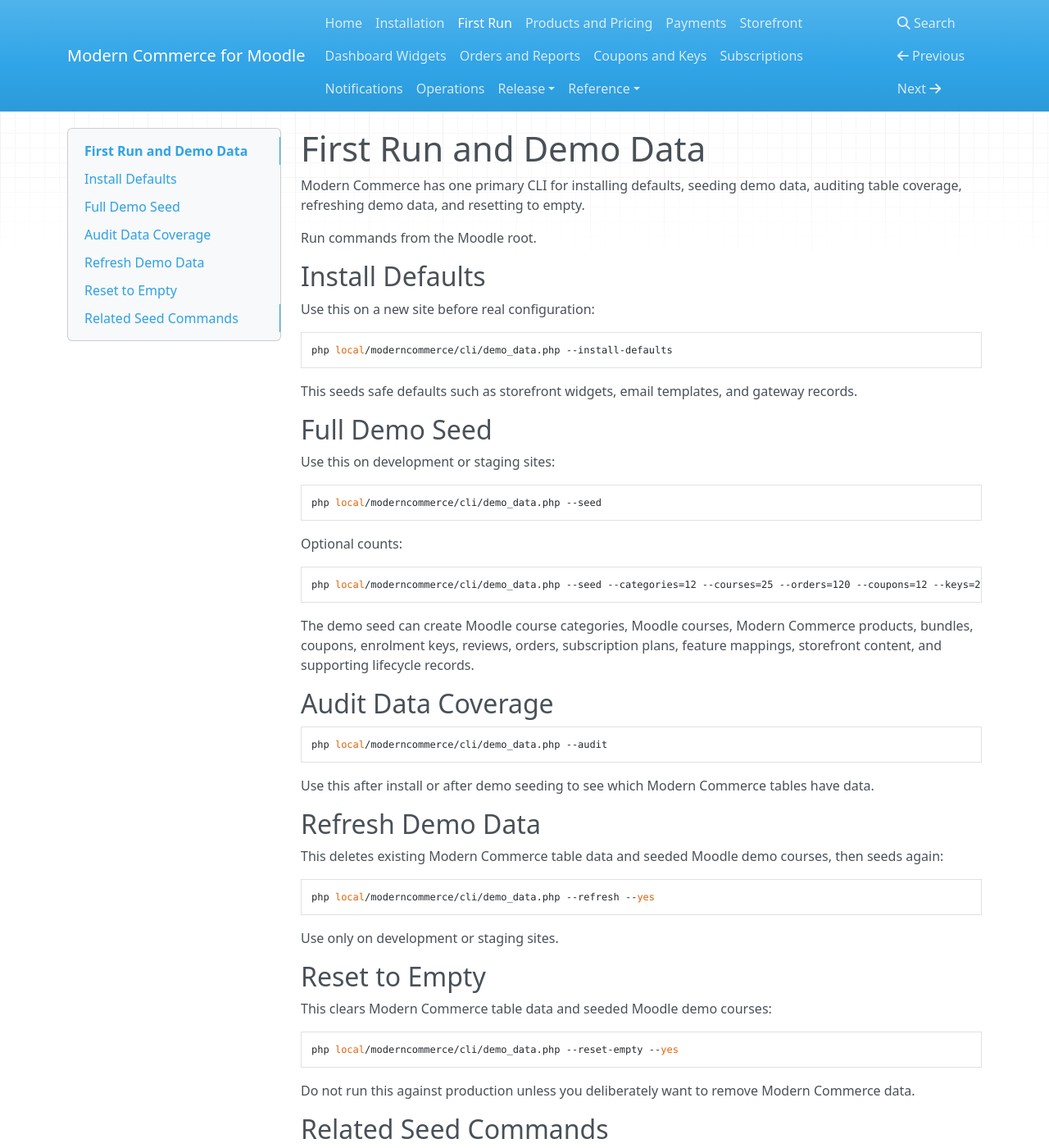
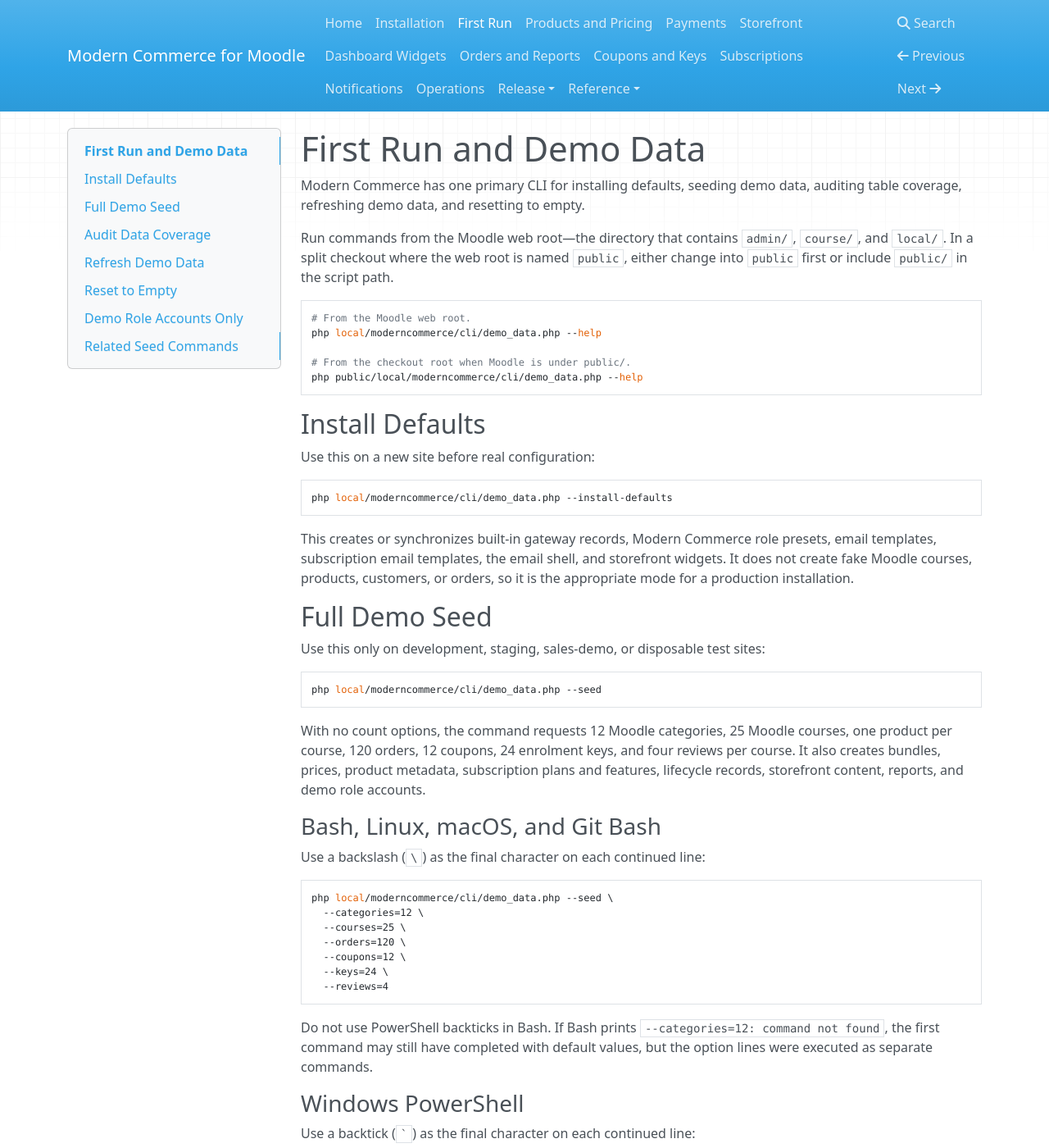
Before and after one commit to adebareshowemimo/moodle-local_moderncommerce, an MkDocs documentation site: the page built from docs/first-run.md, in a window 1280 px wide and 1400 px high. Shown: the whole window at 82% size. Built offline with MkDocs 1.6.1, drawn with Linux system fonts in a browser that asks for light colours; nearby versions of some CDN libraries; some of the changed text lies outside the part shown.

Commit message:
Fix portable release packaging and document demo seeding

````diff
--- a/docs/first-run.md
+++ b/docs/first-run.md
@@ -2,7 +2,15 @@
 
 Modern Commerce has one primary CLI for installing defaults, seeding demo data, auditing table coverage, refreshing demo data, and resetting to empty.
 
-Run commands from the Moodle root.
+Run commands from the Moodle web root—the directory that contains `admin/`, `course/`, and `local/`. In a split checkout where the web root is named `public`, either change into `public` first or include `public/` in the script path.
+
+```bash
+# From the Moodle web root.
+php local/moderncommerce/cli/demo_data.php --help
+
+# From the checkout root when Moodle is under public/.
+php public/local/moderncommerce/cli/demo_data.php --help
+```
 
 ## Install Defaults
 
@@ -12,23 +20,77 @@ Use this on a new site before real configuration:
 php local/moderncommerce/cli/demo_data.php --install-defaults
 ```
 
-This seeds safe defaults such as storefront widgets, email templates, and gateway records.
+This creates or synchronizes built-in gateway records, Modern Commerce role presets, email templates, subscription email templates, the email shell, and storefront widgets. It does not create fake Moodle courses, products, customers, or orders, so it is the appropriate mode for a production installation.
 
 ## Full Demo Seed
 
-Use this on development or staging sites:
+Use this only on development, staging, sales-demo, or disposable test sites:
 
 ```bash
 php local/moderncommerce/cli/demo_data.php --seed
 ```
 
-Optional counts:
+With no count options, the command requests 12 Moodle categories, 25 Moodle courses, one product per course, 120 orders, 12 coupons, 24 enrolment keys, and four reviews per course. It also creates bundles, prices, product metadata, subscription plans and features, lifecycle records, storefront content, reports, and demo role accounts.
+
+### Bash, Linux, macOS, and Git Bash
+
+Use a backslash (`\`) as the final character on each continued line:
 
 ```bash
-php local/moderncommerce/cli/demo_data.php --seed --categories=12 --courses=25 --orders=120 --coupons=12 --keys=24 --reviews=4
+php local/moderncommerce/cli/demo_data.php --seed \
+  --categories=12 \
+  --courses=25 \
+  --orders=120 \
+  --coupons=12 \
+  --keys=24 \
+  --reviews=4
 ```
 
-The demo seed can create Moodle course categories, Moodle courses, Modern Commerce products, bundles, coupons, enrolment keys, reviews, orders, subscription plans, feature mappings, storefront content, and supporting lifecycle records.
+Do not use PowerShell backticks in Bash. If Bash prints `--categories=12: command not found`, the first command may still have completed with default values, but the option lines were executed as separate commands.
+
+### Windows PowerShell
+
+Use a backtick (`` ` ``) as the final character on each continued line:
+
+```powershell
+php local/moderncommerce/cli/demo_data.php --seed `
+  --categories=12 `
+  --courses=25 `
+  --orders=120 `
+  --coupons=12 `
+  --keys=24 `
+  --reviews=4
+```
+
+Do not place spaces after a Bash backslash or PowerShell backtick. Alternatively, put the entire command on one line.
+
+### Seed options
+
+| Option | Default | Purpose |
+| --- | ---: | --- |
+| `--userid=N` | First site administrator | Owner for user-scoped sample records. |
+| `--categories=N` | `12` | Number of `MCDEMO-CAT-*` Moodle course categories. |
+| `--courses=N` | `25` | Number of `MCDEMO-COURSE-*` Moodle courses. |
+| `--products=N` | `0` | Product count; `0` creates one product per demo course. |
+| `--orders=N` | `120` | Number of orders with varied lifecycle states. |
+| `--coupons=N` | `12` | Number of sample coupon definitions. |
+| `--keys=N` | `24` | Number of sample enrolment keys. |
+| `--reviews=N` | `4` | Requested reviews per course; `0` disables reviews. Actual reviews are limited by the number of usable Moodle users. |
+
+The full seed also creates ten marked role-preview users. Their usernames and shared demo password are documented in [Demo role logins](demo-role-logins.md).
+
+### Reading the result
+
+A successful run prints these groups:
+
+- **Install defaults**: gateways, role presets, email templates, and storefront widgets.
+- **Catalog/order sample**: Moodle categories and courses, products, bundles, coupons, keys, reviews, and orders.
+- **Subscription matrix**: plans, features, and enabled mappings.
+- **Supplemental lifecycle groups**: checkout, marketing, contact, notification, subscription, and report records.
+- **Demo role accounts**: created or updated role-preview users.
+- **Table coverage audit**: row counts for every Modern Commerce table and a list of empty tables.
+
+An empty optional table does not by itself mean the seed failed. For example, the review-reaction table can remain empty when there are not enough distinct reviewers to generate reactions. Treat a non-zero process exit code, a PHP exception, or an explicit `cli_error` message as a failure.
 
 ## Audit Data Coverage
 
@@ -40,13 +102,25 @@ Use this after install or after demo seeding to see which Modern Commerce tables
 
 ## Refresh Demo Data
 
-This deletes existing Modern Commerce table data and seeded Moodle demo courses, then seeds again:
+This deletes existing Modern Commerce table data and `MCDEMO-*` Moodle courses/categories, then seeds again:
 
 ```bash
 php local/moderncommerce/cli/demo_data.php --refresh --yes
 ```
 
-Use only on development or staging sites.
+You can pass the same count options used by `--seed`:
+
+```bash
+php local/moderncommerce/cli/demo_data.php --refresh --yes \
+  --categories=12 \
+  --courses=25 \
+  --orders=120 \
+  --coupons=12 \
+  --keys=24 \
+  --reviews=4
+```
+
+Use `--refresh` when you need the requested counts applied to a clean demo dataset. Use it only on development or staging sites.
 
 ## Reset to Empty
 
@@ -56,7 +130,23 @@ This clears Modern Commerce table data and seeded Moodle demo courses:
 php local/moderncommerce/cli/demo_data.php --reset-empty --yes
 ```
 
-Do not run this against production unless you deliberately want to remove Modern Commerce data.
+This is destructive. Do not run it against production unless you deliberately intend to remove all Modern Commerce table data. It does not delete the Moodle role definitions.
+
+## Demo Role Accounts Only
+
+Create or update the marked role-preview users without seeding the full catalog:
+
+```bash
+php local/moderncommerce/cli/demo_data.php --seed-role-users
+```
+
+Remove only those marked users:
+
+```bash
+php local/moderncommerce/cli/demo_data.php --remove-role-users --yes
+```
+
+See [Demo role logins](demo-role-logins.md) for usernames, credentials, and the role-access summary.
 
 ## Related Seed Commands
 
````
Also changed, not shown: 1 other file.
